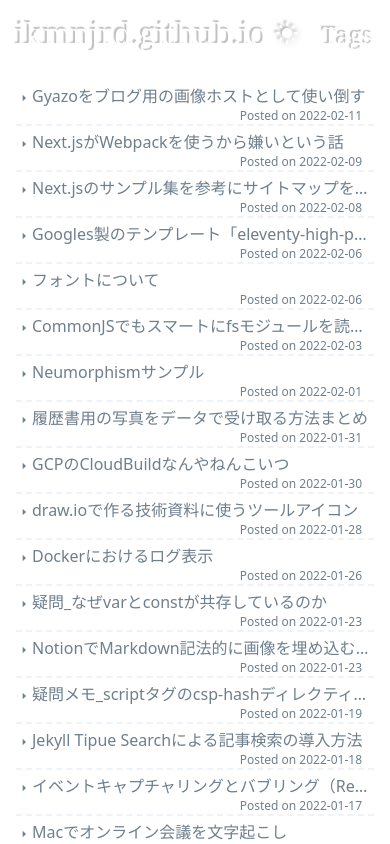
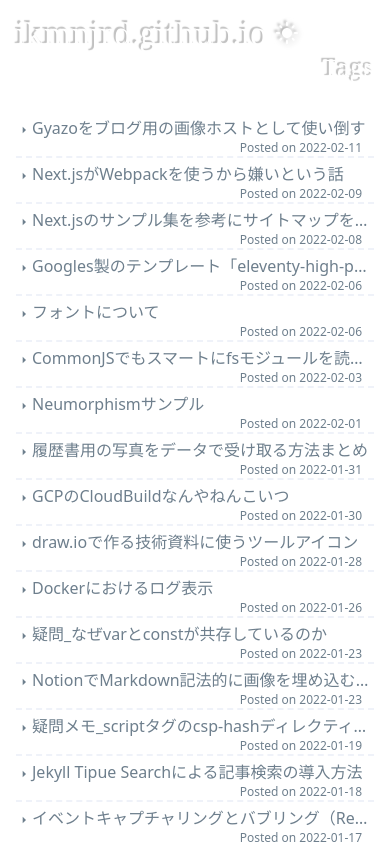
Before and after one commit to ikmnjrd/ikmnjrd.github.io, a Next.js app: page / in a window 390 px wide. Shown: the top 844 px of the page. Built offline with nearby package versions, Linux system fonts and the light colour scheme.

Commit message:
fix responsive style

```diff
--- a/components/Header.tsx
+++ b/components/Header.tsx
@@ -5,8 +5,8 @@
 
 export default function Header({}:HeaderProps) {
   return (
-    <header>
-      <div className="mb-4 p-4 md:px-8 flex items-end justify-between">
+    <header className="mb-4 p-4 md:px-8">
+      <div className="flex items-end justify-between">
         {/* Left Menu */}
         <h1 className="col-start-1 col-end-6">
           <Link href="/" passHref>
@@ -17,14 +17,24 @@
           <DarkModeButton className="md:ml-3 ml-2"/>
         </h1>
 
-        <div className="col-start-6 col-end-7">
+        {/* Right Menu */}
+        <div className="col-start-6 col-end-7 md:block hidden">
           <Link href="/tags" passHref>
-          {/*
-          // @ts-ignore */}
+            {/*
+            // @ts-ignore */}
             <a alt="tag一覧" className="header-text md:text-3xl text-2xl font-serif decoration-dotted hover:opacity-50 hover:underline active:opacity-30">Tags</a>
           </Link>
         </div>
       </div>
+
+      {/* SmartPhone Menu */}
+      <div className="md:hidden text-right ">
+        <Link href="/tags" passHref>
+          {/*
+          // @ts-ignore */}
+          <a alt="tag一覧" className="header-text md:text-3xl text-2xl font-serif decoration-dotted hover:opacity-50 hover:underline active:opacity-30">Tags</a>
+        </Link>
+      </div>
     </header>
   )
 }
```
